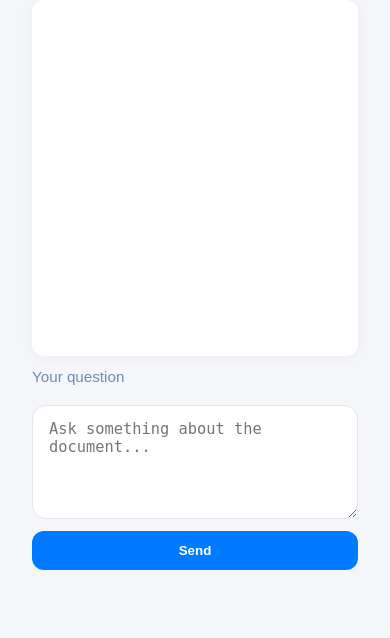
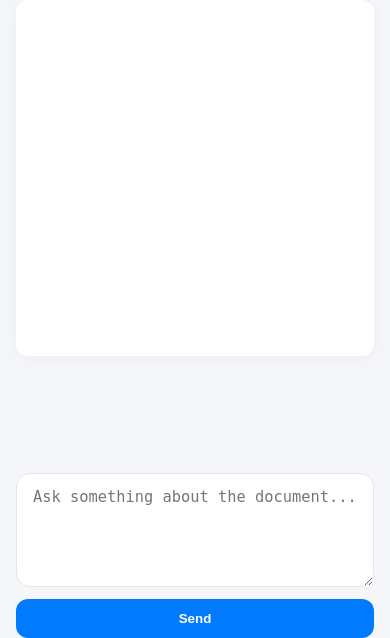
Before and after one commit to Andriamahay11master/General-RAG-architecture, a Flask app: page / in a window 390 px wide. Shown: the part 206-844 px from the top of the page. Run offline with Flask 3, Linux system fonts and the light colour scheme; parts of the project's set-up code (start-up, migrations or seed data) failed here and were passed over.

Commit message:
update css chat

```diff
--- a/static/css/style.css
+++ b/static/css/style.css
@@ -19,6 +19,14 @@ body {
 
 .page-header {
   padding: 14px 0 24px;
+}
+@media (max-width: 600px) {
+  .page-header {
+    position: sticky;
+    top: 0;
+    left: 0;
+    background: #f4f6f9;
+  }
 }
 
 .page-brand {
@@ -64,13 +72,12 @@ body {
   display: grid;
   grid-template-rows: auto minmax(0, auto);
   gap: 16px;
-  height: calc(100vh - 42px);
+  height: calc(100vh - 140px);
 }
 @media (max-width: 600px) {
   .chat-container {
     height: auto;
     gap: 8px;
-    padding: 0 1rem;
   }
 }
 
@@ -85,16 +92,18 @@ body {
   flex-direction: column;
   gap: 12px;
 }
+@media (max-width: 600px) {
+  .chat-input-panel {
+    position: fixed;
+    bottom: 0;
+    left: 1rem;
+    width: calc(100% - 2rem);
+    background: #f4f6f9;
+  }
+}
 
 .chat-form {
   width: 100%;
-}
-
-.chat-label {
-  display: inline-block;
-  margin-bottom: 8px;
-  font-size: 0.95rem;
-  color: #708ab1;
 }
 
 .chat-box {
--- a/static/scss/_layout.scss
+++ b/static/scss/_layout.scss
@@ -17,6 +17,12 @@ body {
 
 .page-header {
   padding: 14px 0 24px;
+  @include mobile {
+    position: sticky;
+    top: 0;
+    left: 0;
+    background: $white-f4;
+  }
 }
 
 .page-brand {
@@ -60,11 +66,10 @@ body {
   display: grid;
   grid-template-rows: auto minmax(0, auto);
   gap: 16px;
-  height: calc(100vh - 42px);
+  height: calc(100vh - 140px);
   @include mobile {
     height: auto;
     gap: 8px;
-    padding: 0 1rem;
   }
 }
 
@@ -78,15 +83,15 @@ body {
   display: flex;
   flex-direction: column;
   gap: 12px;
+  @include mobile {
+    position: fixed;
+    bottom: 0;
+    left: 1rem;
+    width: calc(100% - 2rem);
+    background: $white-f4;
+  }
 }
 
 .chat-form {
   width: 100%;
 }
-
-.chat-label {
-  display: inline-block;
-  margin-bottom: 8px;
-  font-size: 0.95rem;
-  color: darken($white-f4, 40%);
-}
--- a/templates/index.html
+++ b/templates/index.html
@@ -38,7 +38,6 @@
 
         <section class="chat-input-panel">
           <form id="chat-form" class="chat-form">
-            <label for="question-input" class="chat-label">Your question</label>
             <textarea
               id="question-input"
               name="question"
```
Also changed, not shown: 1 other file.
